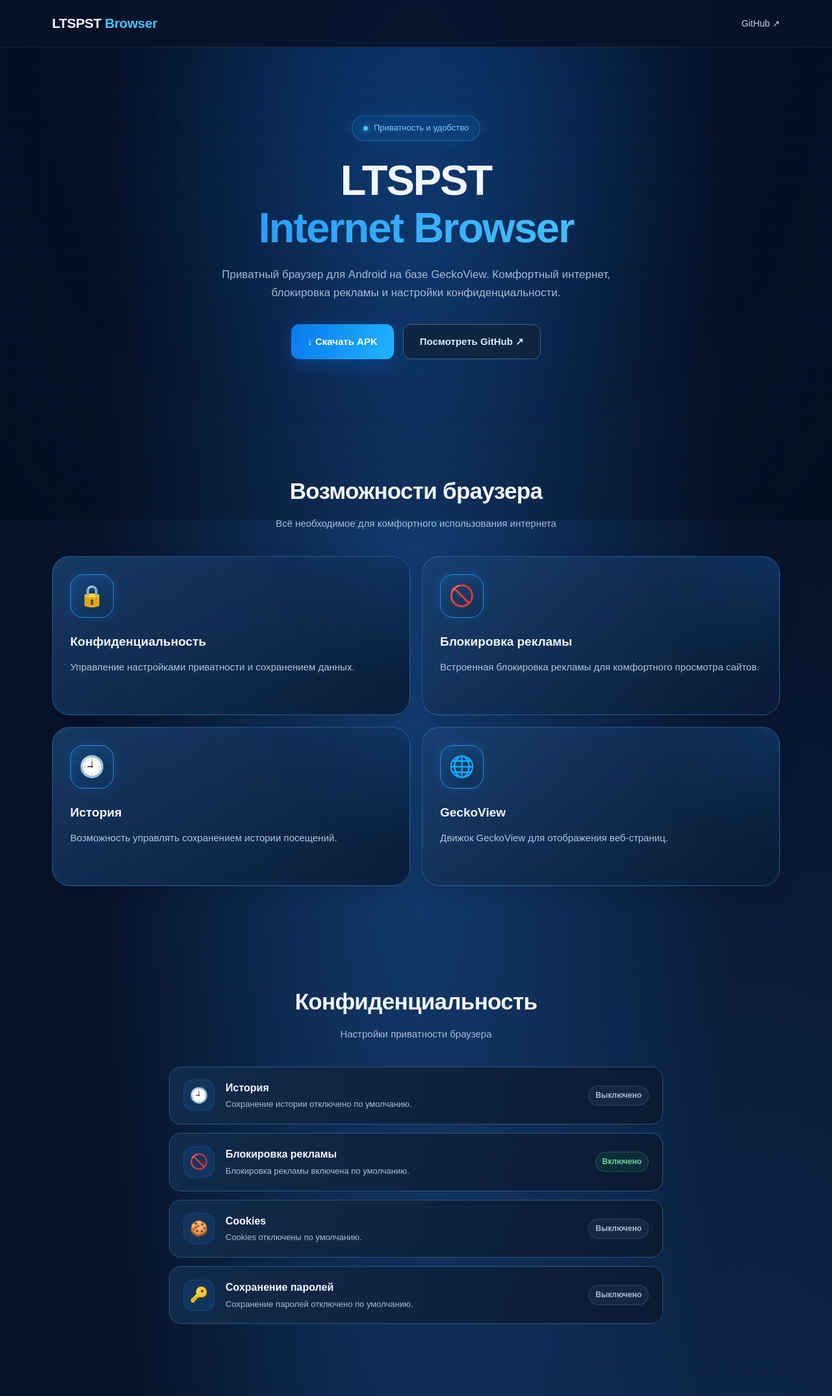
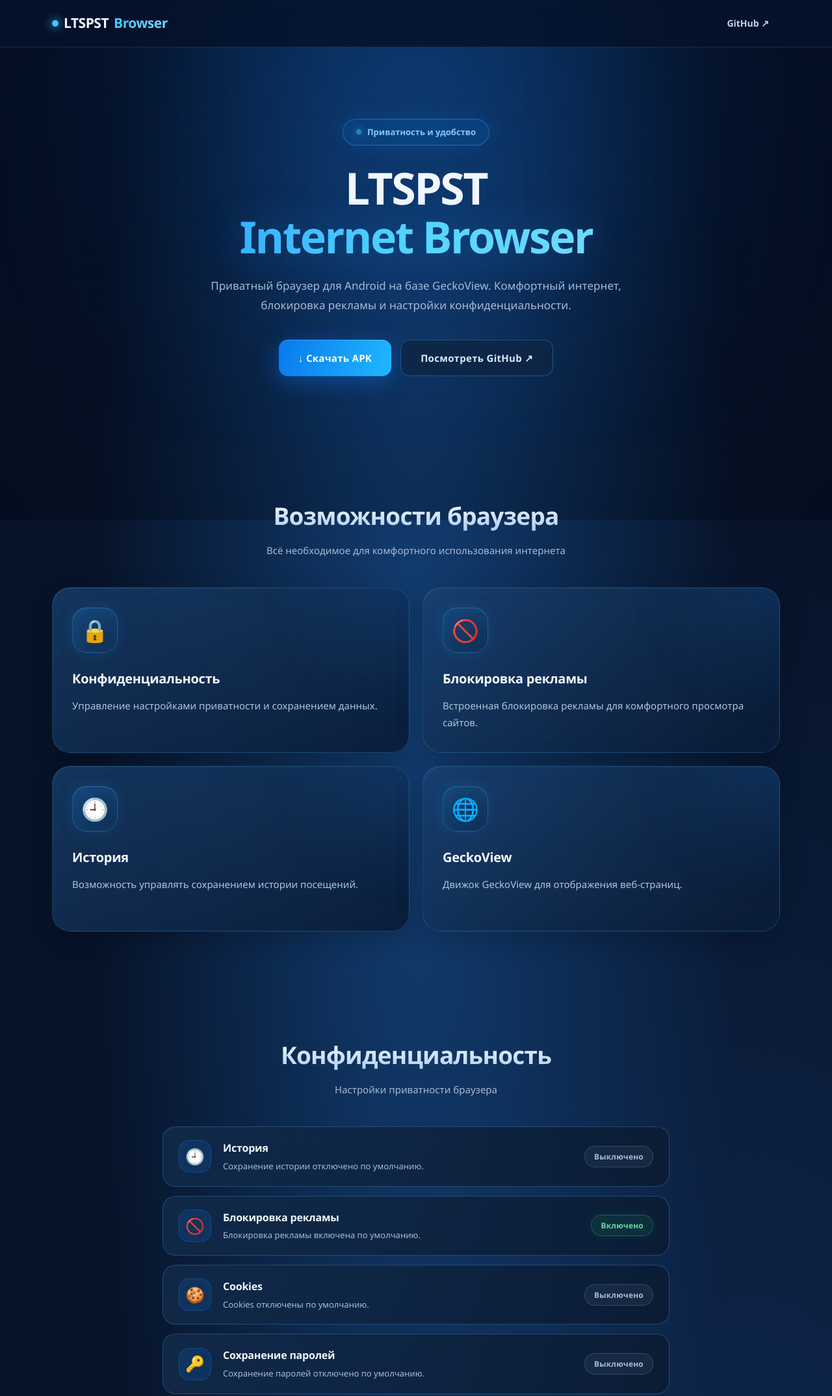
Before and after one commit to LTSPST/LTSPST-Internet-Browser, a plain HTML site: page index.html in a window 1280 px wide. Shown: the top 2149 px of the page at 65% size. Drawn offline with Linux system fonts and the light colour scheme.

Commit message:
Update index.html

```diff
--- a/index.html
+++ b/index.html
@@ -1,4 +1,3 @@
-
 <!DOCTYPE html>
 <html lang="ru">
 <head>
@@ -28,6 +27,9 @@
     --cyan: #42c6ff;
     --text: #f2f7ff;
     --muted: #a6bad5;
+    --glass: rgba(16, 37, 65, 0.72);
+    --glass-border: rgba(66, 198, 255, 0.18);
+    --glow: 0 0 40px rgba(22, 139, 255, 0.25);
 }
 
 * {
@@ -41,7 +43,7 @@ html {
 }
 
 body {
-    font-family: Arial, Helvetica, sans-serif;
+    font-family: 'Segoe UI', Arial, Helvetica, sans-serif;
     background:
         radial-gradient(ellipse at 50% 25%, #123e72 0%, transparent 55%),
         radial-gradient(ellipse at 90% 65%, #102c55 0%, transparent 50%),
@@ -49,6 +51,7 @@ body {
     color: var(--text);
     line-height: 1.6;
     overflow-x: hidden;
+    -webkit-font-smoothing: antialiased;
 }
 
 /* ТЕХНОЛОГИЧЕСКАЯ СЕТКА ФОНА */
@@ -60,20 +63,20 @@ body::before {
     z-index: -1;
     pointer-events: none;
     background-image:
-        linear-gradient(rgba(65, 160, 255, .055) 1px, transparent 1px),
-        linear-gradient(90deg, rgba(65, 160, 255, .055) 1px, transparent 1px);
-    background-size: 35px 35px;
-    mask-image: linear-gradient(
-        to bottom,
-        rgba(0,0,0,.8),
-        rgba(0,0,0,.45) 65%,
-        transparent
+        linear-gradient(rgba(65, 160, 255, .04) 1px, transparent 1px),
+        linear-gradient(90deg, rgba(65, 160, 255, .04) 1px, transparent 1px);
+    background-size: 40px 40px;
+    mask-image: radial-gradient(
+        ellipse at 50% 40%,
+        rgba(0,0,0,.9) 0%,
+        rgba(0,0,0,.4) 60%,
+        transparent 100%
     );
-    -webkit-mask-image: linear-gradient(
-        to bottom,
-        rgba(0,0,0,.8),
-        rgba(0,0,0,.45) 65%,
-        transparent
+    -webkit-mask-image: radial-gradient(
+        ellipse at 50% 40%,
+        rgba(0,0,0,.9) 0%,
+        rgba(0,0,0,.4) 60%,
+        transparent 100%
     );
 }
 
@@ -84,9 +87,9 @@ body::after {
     z-index: -1;
     pointer-events: none;
     background: radial-gradient(
-        circle at 50% 40%,
-        transparent 10%,
-        rgba(1, 8, 22, .35) 100%
+        circle at 50% 35%,
+        transparent 20%,
+        rgba(1, 8, 22, .45) 100%
     );
 }
 
@@ -106,9 +109,10 @@ header {
     position: sticky;
     top: 0;
     z-index: 10;
-    border-bottom: 1px solid #ffffff16;
-    background: rgba(7, 19, 41, .88);
-    backdrop-filter: blur(18px);
+    border-bottom: 1px solid var(--glass-border);
+    background: rgba(7, 19, 41, .78);
+    backdrop-filter: blur(24px) saturate(1.4);
+    -webkit-backdrop-filter: blur(24px) saturate(1.4);
 }
 
 .nav {
@@ -122,27 +126,49 @@ header {
     font-size: 21px;
     font-weight: 900;
     letter-spacing: -.5px;
+    display: flex;
+    align-items: center;
+    gap: 8px;
+}
+
+.logo::before {
+    content: "";
+    display: inline-block;
+    width: 10px;
+    height: 10px;
+    border-radius: 50%;
+    background: var(--cyan);
+    box-shadow: 0 0 14px var(--cyan), 0 0 28px rgba(66, 198, 255, 0.4);
 }
 
 .logo span {
-    color: var(--cyan);
+    background: linear-gradient(90deg, var(--cyan), #7ad4ff);
+    -webkit-background-clip: text;
+    background-clip: text;
+    color: transparent;
 }
 
 .github-link {
     color: #c1d7f2;
     font-size: 14px;
-    transition: .2s;
+    font-weight: 600;
+    padding: 8px 16px;
+    border-radius: 10px;
+    border: 1px solid transparent;
+    transition: all .3s ease;
 }
 
 .github-link:hover {
     color: var(--cyan);
+    border-color: var(--glass-border);
+    background: rgba(22, 139, 255, 0.08);
 }
 
 /* HERO */
 
 .hero {
     position: relative;
-    padding: 105px 0 100px;
+    padding: 110px 0 105px;
     text-align: center;
     overflow: hidden;
 }
@@ -150,16 +176,22 @@ header {
 .hero::before {
     content: "";
     position: absolute;
-    width: 550px;
-    height: 550px;
+    width: 650px;
+    height: 650px;
     background: #087bff;
-    filter: blur(170px);
-    opacity: .2;
+    filter: blur(180px);
+    opacity: .18;
     border-radius: 50%;
-    top: -280px;
+    top: -320px;
     left: 50%;
     transform: translateX(-50%);
     pointer-events: none;
+    animation: pulse-glow 6s ease-in-out infinite;
+}
+
+@keyframes pulse-glow {
+    0%, 100% { opacity: .18; transform: translateX(-50%) scale(1); }
+    50% { opacity: .26; transform: translateX(-50%) scale(1.08); }
 }
 
 .hero-content {
@@ -171,46 +203,56 @@ header {
     display: inline-flex;
     align-items: center;
     gap: 9px;
-    padding: 8px 17px;
-    border: 1px solid #319cff66;
-    background: #168bff20;
+    padding: 9px 20px;
+    border: 1px solid rgba(66, 198, 255, 0.35);
+    background: rgba(22, 139, 255, 0.12);
     color: #80caff;
     border-radius: 50px;
     font-size: 13px;
-    margin-bottom: 25px;
-    box-shadow: 0 0 25px #168bff20;
+    font-weight: 600;
+    margin-bottom: 28px;
+    box-shadow: 0 0 30px rgba(22, 139, 255, 0.15), inset 0 0 20px rgba(22, 139, 255, 0.05);
+    backdrop-filter: blur(8px);
 }
 
 .tag::before {
     content: "";
-    width: 7px;
-    height: 7px;
+    width: 8px;
+    height: 8px;
     border-radius: 50%;
-    background: #42c6ff;
-    box-shadow: 0 0 10px #42c6ff;
+    background: var(--cyan);
+    box-shadow: 0 0 12px var(--cyan), 0 0 24px rgba(66, 198, 255, 0.5);
+    animation: blink 2s ease-in-out infinite;
+}
+
+@keyframes blink {
+    0%, 100% { opacity: 1; }
+    50% { opacity: .5; }
 }
 
 h1 {
-    font-size: clamp(35px, 7vw, 65px);
-    line-height: 1.12;
+    font-size: clamp(38px, 7vw, 68px);
+    line-height: 1.1;
     font-weight: 900;
-    letter-spacing: -2px;
-    margin-bottom: 22px;
+    letter-spacing: -2.5px;
+    margin-bottom: 24px;
 }
 
 h1 span {
     display: block;
-    background: linear-gradient(90deg, #168bff, #53d5ff);
+    background: linear-gradient(90deg, #168bff, #53d5ff, #8ae0ff);
     -webkit-background-clip: text;
     background-clip: text;
     color: transparent;
+    filter: drop-shadow(0 0 30px rgba(22, 139, 255, 0.3));
 }
 
 .hero-description {
     max-width: 650px;
-    margin: 0 auto 35px;
+    margin: 0 auto 38px;
     color: var(--muted);
     font-size: 17px;
+    line-height: 1.75;
 }
 
 .buttons {
@@ -224,56 +266,83 @@ h1 span {
     display: inline-flex;
     align-items: center;
     justify-content: center;
-    padding: 14px 25px;
-    border-radius: 12px;
+    padding: 15px 30px;
+    border-radius: 14px;
     font-size: 15px;
     font-weight: 800;
-    transition: .25s;
+    transition: all .3s cubic-bezier(0.22, 0.61, 0.36, 1);
+    letter-spacing: 0.3px;
 }
 
 .button-primary {
     color: white;
-    background: linear-gradient(110deg, #0879ed, #20b5ff);
-    box-shadow: 0 8px 30px #087bff45;
+    background: linear-gradient(110deg, #0879ed, #20b5ff, #3ec8ff);
+    background-size: 200% 100%;
+    box-shadow: 0 8px 35px rgba(8, 123, 255, 0.4), inset 0 1px 0 rgba(255,255,255,0.2);
+    position: relative;
+    overflow: hidden;
+}
+
+.button-primary::after {
+    content: "";
+    position: absolute;
+    inset: 0;
+    background: linear-gradient(110deg, transparent, rgba(255,255,255,0.25), transparent);
+    transform: translateX(-100%);
+    transition: transform .6s ease;
 }
 
 .button-primary:hover {
     transform: translateY(-4px);
-    box-shadow: 0 12px 35px #087bff70;
+    box-shadow: 0 14px 40px rgba(8, 123, 255, 0.6), inset 0 1px 0 rgba(255,255,255,0.2);
+}
+
+.button-primary:hover::after {
+    transform: translateX(100%);
 }
 
 .button-secondary {
     color: #d8eaff;
-    border: 1px solid #3a638c;
-    background: #102541;
+    border: 1px solid rgba(66, 198, 255, 0.3);
+    background: rgba(16, 37, 65, 0.8);
+    backdrop-filter: blur(8px);
+    box-shadow: inset 0 0 20px rgba(22, 139, 255, 0.04);
 }
 
 .button-secondary:hover {
     transform: translateY(-3px);
-    background: #173657;
+    background: rgba(23, 54, 87, 0.9);
+    border-color: rgba(66, 198, 255, 0.6);
+    box-shadow: 0 8px 25px rgba(22, 139, 255, 0.15), inset 0 0 20px rgba(22, 139, 255, 0.08);
 }
 
 /* SECTIONS */
 
 section {
-    padding: 75px 0;
+    padding: 80px 0;
 }
 
 .section-heading {
     text-align: center;
-    margin-bottom: 38px;
+    margin-bottom: 45px;
 }
 
 .section-title {
-    font-size: clamp(26px, 4vw, 35px);
+    font-size: clamp(27px, 4vw, 37px);
     font-weight: 900;
-    letter-spacing: -.7px;
-    margin-bottom: 10px;
+    letter-spacing: -.8px;
+    margin-bottom: 12px;
+    background: linear-gradient(180deg, #ffffff, #a6c9f0);
+    -webkit-background-clip: text;
+    background-clip: text;
+    color: transparent;
 }
 
 .section-description {
     color: var(--muted);
     font-size: 15px;
+    max-width: 500px;
+    margin: 0 auto;
 }
 
 /* ВОЗМОЖНОСТИ — КАРТОЧКИ 2 × 2 */
@@ -281,118 +350,155 @@ section {
 .features {
     display: grid;
     grid-template-columns: repeat(2, minmax(0, 1fr));
-    gap: 18px;
+    gap: 20px;
     align-items: stretch;
 }
 
 .feature {
     position: relative;
-    min-height: 245px;
-    padding: 27px;
+    min-height: 255px;
+    padding: 30px;
     overflow: hidden;
-    border: 1px solid rgba(90, 174, 255, .35);
-    border-radius: 27px;
+    border: 1px solid rgba(66, 198, 255, 0.2);
+    border-radius: 28px;
     background:
         linear-gradient(145deg,
-            rgba(26, 65, 111, .83),
-            rgba(10, 27, 52, .93));
+            rgba(26, 65, 111, .75),
+            rgba(10, 27, 52, .92));
     box-shadow:
-        inset 0 0 25px rgba(40, 135, 255, .055),
-        0 8px 30px rgba(0, 0, 0, .12);
+        inset 0 1px 0 rgba(255,255,255,0.06),
+        inset 0 0 30px rgba(40, 135, 255, .04),
+        0 12px 40px rgba(0, 0, 0, .2);
     transition:
-        transform .25s ease,
-        border-color .25s ease,
-        box-shadow .25s ease;
+        transform .35s cubic-bezier(0.22, 0.61, 0.36, 1),
+        border-color .35s ease,
+        box-shadow .35s ease;
+    backdrop-filter: blur(10px);
 }
 
 .feature::before {
     content: "";
     position: absolute;
-    width: 180px;
-    height: 180px;
-    right: -90px;
-    top: -100px;
+    width: 200px;
+    height: 200px;
+    right: -100px;
+    top: -110px;
     border-radius: 50%;
     background: #168bff;
-    filter: blur(75px);
-    opacity: .18;
+    filter: blur(80px);
+    opacity: .15;
     pointer-events: none;
+    transition: opacity .35s ease;
+}
+
+.feature::after {
+    content: "";
+    position: absolute;
+    inset: 0;
+    border-radius: 28px;
+    background: linear-gradient(145deg, rgba(66, 198, 255, 0.06), transparent 50%);
+    pointer-events: none;
+    opacity: 0;
+    transition: opacity .35s ease;
 }
 
 .feature:hover {
-    transform: translateY(-5px);
-    border-color: #51c6ff;
+    transform: translateY(-6px);
+    border-color: rgba(66, 198, 255, 0.55);
     box-shadow:
-        0 0 20px rgba(30, 148, 255, .16),
-        inset 0 0 25px rgba(40, 135, 255, .09);
+        inset 0 1px 0 rgba(255,255,255,0.08),
+        0 0 35px rgba(30, 148, 255, .18),
+        0 20px 50px rgba(0, 0, 0, .3);
+}
+
+.feature:hover::before {
+    opacity: .3;
+}
+
+.feature:hover::after {
+    opacity: 1;
 }
 
 .feature-icon {
     position: relative;
-    width: 67px;
-    height: 67px;
+    width: 70px;
+    height: 70px;
     display: grid;
     place-items: center;
-    font-size: 32px;
-    border-radius: 20px;
+    font-size: 34px;
+    border-radius: 22px;
     background: linear-gradient(145deg, #16477a, #102d51);
-    border: 1px solid #268ce5;
+    border: 1px solid rgba(66, 198, 255, 0.25);
     box-shadow:
-        0 0 20px rgba(22, 139, 255, .16),
-        inset 0 0 15px rgba(22, 139, 255, .12);
-    margin-bottom: 24px;
+        0 0 25px rgba(22, 139, 255, .15),
+        inset 0 1px 0 rgba(255,255,255,0.08),
+        inset 0 0 20px rgba(22, 139, 255, .08);
+    margin-bottom: 26px;
+    transition: transform .35s ease, box-shadow .35s ease;
+}
+
+.feature:hover .feature-icon {
+    transform: scale(1.08) rotate(-3deg);
+    box-shadow:
+        0 0 35px rgba(22, 139, 255, .3),
+        inset 0 1px 0 rgba(255,255,255,0.1),
+        inset 0 0 25px rgba(22, 139, 255, .15);
 }
 
 .feature h3 {
     position: relative;
-    font-size: 19px;
+    font-size: 20px;
     line-height: 1.4;
-    margin-bottom: 13px;
+    margin-bottom: 14px;
+    letter-spacing: -0.3px;
 }
 
 .feature p {
     position: relative;
     font-size: 15px;
-    line-height: 1.7;
+    line-height: 1.75;
     color: #afc4df;
 }
 
 /* ПРИВАТНОСТЬ */
 
 .privacy-list {
-    max-width: 760px;
+    max-width: 780px;
     margin: auto;
     display: flex;
     flex-direction: column;
-    gap: 13px;
+    gap: 14px;
 }
 
 .privacy-item {
     display: flex;
     align-items: center;
-    gap: 17px;
-    padding: 19px 21px;
-    border: 1px solid #2b5680;
-    border-radius: 18px;
-    background: linear-gradient(110deg, #122b4b, #0b1b32);
-    transition: .2s;
+    gap: 18px;
+    padding: 20px 24px;
+    border: 1px solid rgba(43, 86, 128, 0.8);
+    border-radius: 20px;
+    background: linear-gradient(110deg, rgba(18, 43, 75, 0.85), rgba(11, 27, 50, 0.9));
+    transition: all .3s ease;
+    backdrop-filter: blur(6px);
 }
 
 .privacy-item:hover {
-    border-color: #299dff;
-    box-shadow: 0 0 20px #168bff17;
+    border-color: rgba(66, 198, 255, 0.5);
+    box-shadow: 0 0 25px rgba(22, 139, 255, 0.1), inset 0 0 20px rgba(22, 139, 255, 0.04);
+    transform: translateX(4px);
 }
 
 .privacy-icon {
-    width: 48px;
-    height: 48px;
+    width: 50px;
+    height: 50px;
     flex-shrink: 0;
     display: grid;
     place-items: center;
-    border-radius: 15px;
-    background: #168bff20;
-    border: 1px solid #168bff35;
-    font-size: 23px;
+    border-radius: 16px;
+    background: rgba(22, 139, 255, 0.12);
+    border: 1px solid rgba(22, 139, 255, 0.25);
+    font-size: 24px;
+    box-shadow: inset 0 0 15px rgba(22, 139, 255, 0.06);
 }
 
 .privacy-text {
@@ -401,7 +507,8 @@ section {
 
 .privacy-text h3 {
     font-size: 16px;
-    margin-bottom: 3px;
+    margin-bottom: 4px;
+    letter-spacing: -0.2px;
 }
 
 .privacy-text p {
@@ -411,32 +518,34 @@ section {
 
 .status {
     font-size: 12px;
-    font-weight: bold;
-    padding: 5px 10px;
+    font-weight: 700;
+    padding: 6px 14px;
     border-radius: 30px;
     white-space: nowrap;
+    letter-spacing: 0.2px;
 }
 
 .status-on {
     color: #69d9a2;
-    background: #1b9c6120;
-    border: 1px solid #32b77a50;
+    background: rgba(27, 156, 97, 0.14);
+    border: 1px solid rgba(50, 183, 122, 0.35);
+    box-shadow: 0 0 15px rgba(50, 183, 122, 0.1);
 }
 
 .status-off {
     color: #aabbd1;
-    background: #8295ae18;
-    border: 1px solid #8295ae40;
+    background: rgba(130, 149, 174, 0.1);
+    border: 1px solid rgba(130, 149, 174, 0.3);
 }
 
 /* СКРИНШОТЫ */
 
 .screenshot-track {
     display: flex;
-    gap: 20px;
+    gap: 22px;
     overflow-x: auto;
     overflow-y: hidden;
-    padding: 10px 4px 22px;
+    padding: 12px 4px 26px;
     scroll-snap-type: x mandatory;
     scroll-padding-left: 4px;
     -webkit-overflow-scrolling: touch;
@@ -445,61 +554,81 @@ section {
 }
 
 .screenshot-track::-webkit-scrollbar {
-    height: 7px;
+    height: 6px;
 }
 
 .screenshot-track::-webkit-scrollbar-track {
-    background: #102541;
+    background: rgba(16, 37, 65, 0.6);
     border-radius: 10px;
 }
 
 .screenshot-track::-webkit-scrollbar-thumb {
-    background: #268fe5;
+    background: linear-gradient(90deg, #268fe5, #42c6ff);
     border-radius: 10px;
 }
 
 .screenshot-frame {
-    flex: 0 0 245px;
+    flex: 0 0 250px;
     scroll-snap-align: start;
-    padding: 9px;
-    border-radius: 20px;
+    padding: 10px;
+    border-radius: 22px;
     background: linear-gradient(145deg, #1d4d7b, #10213b);
-    border: 1px solid #3678ad66;
-    box-shadow: 0 15px 40px #00000030;
-    transition: .25s;
+    border: 1px solid rgba(54, 120, 173, 0.4);
+    box-shadow: 0 18px 45px rgba(0, 0, 0, .25), inset 0 1px 0 rgba(255,255,255,0.06);
+    transition: all .35s cubic-bezier(0.22, 0.61, 0.36, 1);
 }
 
 .screenshot-frame:hover {
-    transform: translateY(-5px);
-    box-shadow: 0 18px 45px #087bff25;
+    transform: translateY(-6px) scale(1.02);
+    box-shadow: 0 22px 55px rgba(8, 123, 255, 0.2), inset 0 1px 0 rgba(255,255,255,0.08);
+    border-color: rgba(66, 198, 255, 0.6);
 }
 
 .screenshot {
     display: block;
     width: 100%;
     height: auto;
-    border-radius: 13px;
+    border-radius: 14px;
 }
 
 .screenshot-hint {
     color: #789fc5;
     font-size: 12px;
     text-align: center;
-    margin-top: 12px;
+    margin-top: 14px;
+    letter-spacing: 0.5px;
 }
 
 /* ОБНОВЛЕНИЯ */
 
 .updates {
-    max-width: 850px;
+    max-width: 870px;
     margin: auto;
-    padding: 30px;
-    border-radius: 25px;
-    background: linear-gradient(145deg, #122b4b, #0b1b32);
-    border: 1px solid #2b5881;
+    padding: 34px;
+    border-radius: 28px;
+    background: linear-gradient(145deg, rgba(18, 43, 75, 0.9), rgba(11, 27, 50, 0.95));
+    border: 1px solid rgba(43, 88, 129, 0.7);
     box-shadow:
-        0 15px 45px #00000020,
-        inset 0 0 25px #168bff08;
+        0 20px 55px rgba(0, 0, 0, .25),
+        inset 0 1px 0 rgba(255,255,255,0.05),
+        inset 0 0 35px rgba(22, 139, 255, 0.04);
+    backdrop-filter: blur(10px);
+    position: relative;
+    overflow: hidden;
+}
+
+.updates::before {
+    content: "";
+    position: absolute;
+    width: 250px;
+    height: 250px;
+    right: -120px;
+    top: -130px;
+    border-radius: 50%;
+    background: #168bff;
+    filter: blur(90px);
+    opacity: .12;
+    pointer-events: none;
 }
 
 .update-top {
@@ -508,22 +637,25 @@ section {
     justify-content: space-between;
     gap: 15px;
     flex-wrap: wrap;
-    margin-bottom: 22px;
+    margin-bottom: 24px;
+    position: relative;
 }
 
 .update-label {
-    font-weight: 800;
-    font-size: 21px;
+    font-weight: 900;
+    font-size: 22px;
+    letter-spacing: -0.3px;
 }
 
 .update-version {
-    padding: 7px 15px;
+    padding: 8px 18px;
     border-radius: 30px;
-    background: #168bff20;
-    border: 1px solid #168bff50;
+    background: rgba(22, 139, 255, 0.14);
+    border: 1px solid rgba(22, 139, 255, 0.35);
     color: #72c1ff;
     font-size: 14px;
-    font-weight: bold;
+    font-weight: 700;
+    box-shadow: 0 0 20px rgba(22, 139, 255, 0.1);
 }
 
 .changelog {
@@ -531,52 +663,88 @@ section {
     font-size: 15px;
     white-space: pre-line;
     overflow-wrap: anywhere;
+    line-height: 1.8;
+    position: relative;
 }
 
 .loading {
     color: var(--muted);
+    animation: shimmer 1.5s ease-in-out infinite;
+}
+
+@keyframes shimmer {
+    0%, 100% { opacity: 1; }
+    50% { opacity: .5; }
 }
 
 /* СИСТЕМНЫЕ ТРЕБОВАНИЯ */
 
 .requirements {
-    max-width: 700px;
+    max-width: 720px;
     margin: auto;
     display: flex;
     flex-direction: column;
-    gap: 13px;
+    gap: 14px;
 }
 
 .requirement {
-    padding: 22px;
-    border-radius: 20px;
-    background: linear-gradient(110deg, #122b4b, #0b1b32);
-    border: 1px solid #2b5680;
+    padding: 24px 28px;
+    border-radius: 22px;
+    background: linear-gradient(110deg, rgba(18, 43, 75, 0.85), rgba(11, 27, 50, 0.9));
+    border: 1px solid rgba(43, 86, 128, 0.7);
     color: #c4d7ec;
     font-size: 16px;
-    box-shadow: inset 0 0 18px #168bff08;
+    font-weight: 500;
+    box-shadow: inset 0 0 20px rgba(22, 139, 255, 0.04), 0 8px 25px rgba(0, 0, 0, .15);
+    transition: all .3s ease;
+    display: flex;
+    align-items: center;
+    gap: 14px;
+}
+
+.requirement:hover {
+    border-color: rgba(66, 198, 255, 0.45);
+    box-shadow: inset 0 0 20px rgba(22, 139, 255, 0.08), 0 0 25px rgba(22, 139, 255, 0.1);
+    transform: translateX(4px);
 }
 
 /* FOOTER */
 
 footer {
-    margin-top: 30px;
-    border-top: 1px solid #ffffff16;
-    padding: 28px 0;
+    margin-top: 40px;
+    border-top: 1px solid rgba(255, 255, 255, 0.08);
+    padding: 32px 0;
     text-align: center;
     color: #86a1c1;
     font-size: 14px;
-    background: rgba(6, 17, 36, .75);
+    background: rgba(6, 17, 36, 0.75);
+    backdrop-filter: blur(10px);
 }
 
 footer a {
     color: #53baff;
-    font-weight: bold;
-    transition: .2s;
+    font-weight: 700;
+    transition: all .25s ease;
+    position: relative;
+}
+
+footer a::after {
+    content: "";
+    position: absolute;
+    bottom: -2px;
+    left: 0;
+    width: 0;
+    height: 1px;
+    background: var(--cyan);
+    transition: width .25s ease;
 }
 
 footer a:hover {
     color: white;
+}
+
+footer a:hover::after {
+    width: 100%;
 }
 
 /* МОБИЛЬНАЯ ВЕРСИЯ */
@@ -584,11 +752,11 @@ footer a:hover {
 @media (max-width: 600px) {
 
     .hero {
-        padding: 75px 0 65px;
+        padding: 80px 0 70px;
     }
 
     h1 {
-        letter-spacing: -1.2px;
+        letter-spacing: -1.5px;
     }
 
     .hero-description {
@@ -596,26 +764,26 @@ footer a:hover {
     }
 
     section {
-        padding: 55px 0;
+        padding: 58px 0;
     }
 
     .features {
         grid-template-columns: repeat(2, minmax(0, 1fr));
-        gap: 13px;
+        gap: 14px;
     }
 
     .feature {
-        min-height: 265px;
-        padding: 20px 17px;
-        border-radius: 23px;
+        min-height: 275px;
+        padding: 22px 18px;
+        border-radius: 24px;
     }
 
     .feature-icon {
-        width: 57px;
-        height: 57px;
-        font-size: 27px;
+        width: 58px;
+        height: 58px;
+        font-size: 28px;
         margin-bottom: 20px;
-        border-radius: 17px;
+        border-radius: 18px;
     }
 
     .feature h3 {
@@ -628,12 +796,12 @@ footer a:hover {
     }
 
     .screenshot-frame {
-        flex-basis: 215px;
+        flex-basis: 218px;
     }
 
     .privacy-item {
-        padding: 15px;
-        gap: 12px;
+        padding: 16px;
+        gap: 13px;
     }
 
     .privacy-text h3 {
@@ -646,15 +814,17 @@ footer a:hover {
 
     .status {
         font-size: 11px;
-        padding: 4px 8px;
+        padding: 5px 10px;
     }
 
     .requirement {
-        padding: 19px;
+        padding: 20px;
+        font-size: 15px;
     }
 
     .updates {
-        padding: 21px;
+        padding: 24px;
+        border-radius: 24px;
     }
 
     .button {
@@ -662,7 +832,7 @@ footer a:hover {
     }
 
     .buttons {
-        max-width: 330px;
+        max-width: 340px;
         margin: auto;
     }
 }
@@ -670,7 +840,8 @@ footer a:hover {
 @media (max-width: 360px) {
 
     .feature {
-        padding: 16px 13px;
+        padding: 17px 14px;
+        min-height: 260px;
     }
 
     .feature h3 {
@@ -688,6 +859,12 @@ footer a:hover {
     .privacy-text {
         min-width: 150px;
     }
+
+    .feature-icon {
+        width: 52px;
+        height: 52px;
+        font-size: 25px;
+    }
 }
 
 @media (prefers-reduced-motion: reduce) {
@@ -696,6 +873,7 @@ footer a:hover {
     *::after {
         scroll-behavior: auto !important;
         transition-duration: .01ms !important;
+        animation-duration: .01ms !important;
     }
 }
 </style>
```
